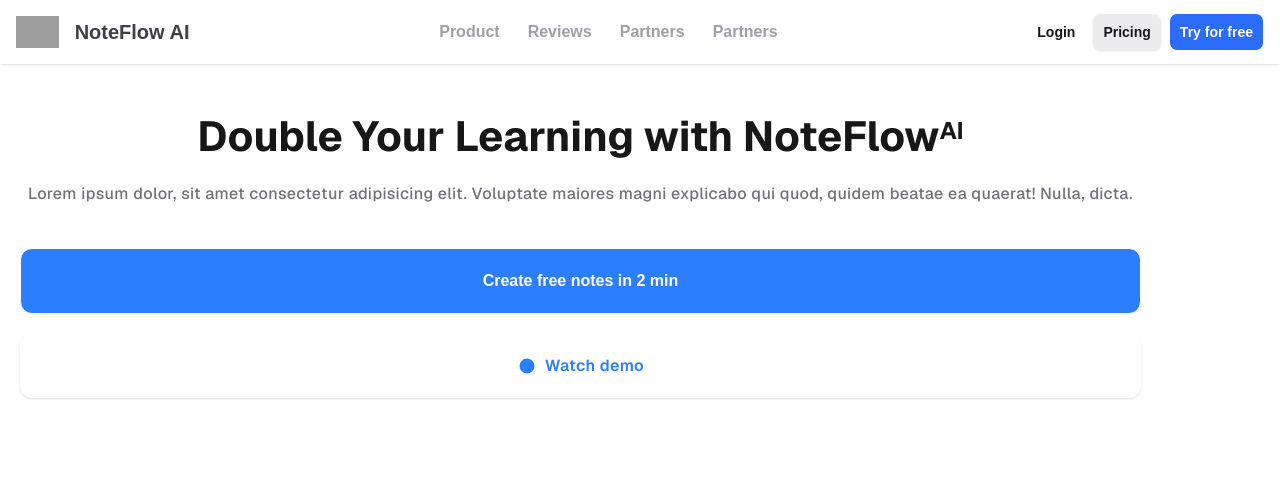
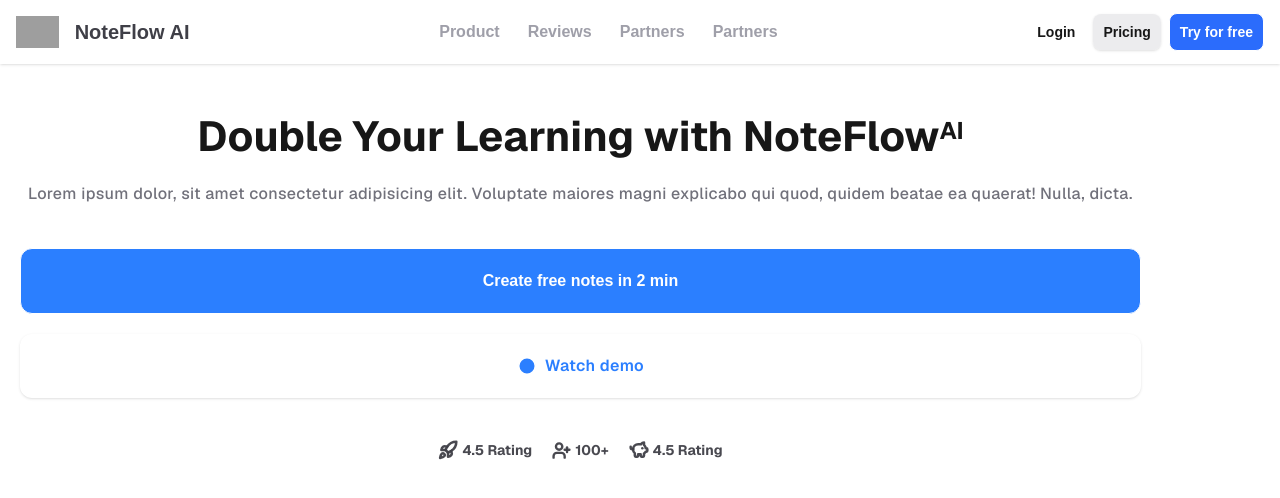
Before and after one commit to Rishabh8210/Mai-Nahi-bataunga, a Next.js app: page / in a window 1280 px wide. Shown: the top 498 px of the page. Built offline with nearby package versions, Linux system fonts and the light colour scheme; grey boxes are pictures that could not be loaded.

Commit message:
feat: Added Audience response

```diff
--- /dev/null
+++ b/src/components/Home/AudienceResponse.tsx
@@ -0,0 +1,20 @@
+import { PersonStanding, PiggyBank, Rocket, UserPlus } from "lucide-react"
+
+export const AudienceResponse = () => {
+    return (
+        <div className="h-fit w-full flex justify-center gap-5 items-center ">
+            <div className="h-fit w-fit flex items-center justify-center gap-1">
+                <Rocket className="text-zinc-700/95" size={20} strokeWidth={3} />
+                <p className="text-sm font-sans font-bold text-zinc-700/95">4.5 Rating</p>
+            </div>
+            <div className="h-fit w-fit flex items-center justify-center gap-1">
+                <UserPlus className="text-zinc-700/95" size={19} strokeWidth={3} />
+                <p className="text-sm font-sans font-bold text-zinc-700/95">100+</p>
+            </div>
+            <div className="h-fit w-fit flex items-center justify-center gap-1">
+                <PiggyBank className="text-zinc-700/95" size={20} strokeWidth={3} />
+                <p className="text-sm font-sans font-bold text-zinc-700/95">4.5 Rating</p>
+            </div>
+        </div>
+    )
+}
--- a/src/components/Home/MainTitle.tsx
+++ b/src/components/Home/MainTitle.tsx
@@ -1,15 +1,17 @@
 import { CreateFreeNoteButton } from "../Common/buttons/CreateFreeNote"
 import { WatchDemoButtom } from "../Common/buttons/WatchDemo"
+import { AudienceResponse } from "./AudienceResponse"
 
 export const MainTitle = () => {
     return (
-        <div className="h-fit w-fit px-5 text-center flex flex-col gap-5.5">
+        <div className="h-fit w-fit px-5 text-center flex flex-col items-center justify-center gap-5.5">
             <h1 className="text-[42px] leading-12 font-bold font-sans">Double Your Learning with NoteFlow<sup className="text-2xl">AI</sup></h1>
             <p className="text-base px-2 font-medium text-zinc-500 tracking-wide font-sans">Lorem ipsum dolor, sit amet consectetur adipisicing elit. Voluptate maiores magni explicabo qui quod, quidem beatae ea quaerat! Nulla, dicta.</p>
             <div className="w-full py-5 h-fit flex flex-col gap-5 items-center justify-center">
                 <CreateFreeNoteButton />
                 <WatchDemoButtom />
             </div>
+            <AudienceResponse />
         </div>
     )
 }
```
